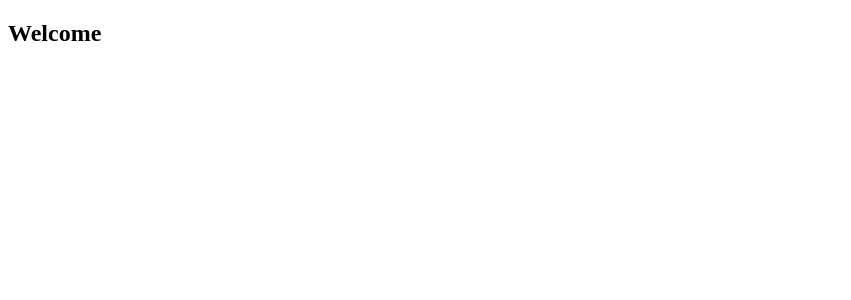
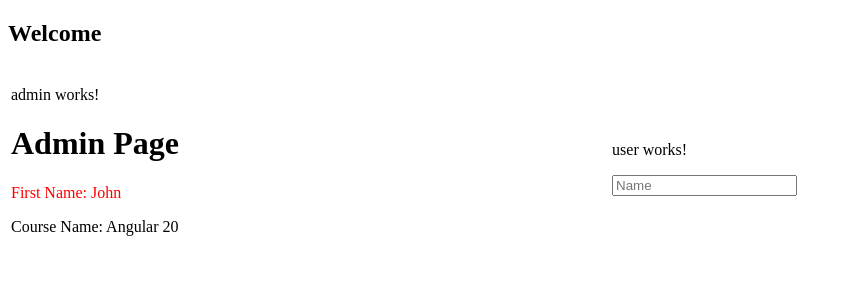
Before and after one commit to Shajjad002/Angular20, an Angular app: page / in a window 1280 px wide. Shown: the top 300 px of the page, without its empty margins (0-851 px from the left). Built offline with nearby package versions, Linux system fonts and the light colour scheme.

Commit message:
user admin component

```diff
--- a/src/app/app.html
+++ b/src/app/app.html
@@ -1 +1,7 @@
 <h2>Welcome</h2>
+<table style="width: 100%;">
+    <tr>
+        <td><app-admin></app-admin></td>
+        <td><app-user></app-user></td>
+    </tr>
+</table>
--- a/src/app/app.ts
+++ b/src/app/app.ts
@@ -1,9 +1,11 @@
 import { Component, signal } from '@angular/core';
 import { RouterOutlet } from '@angular/router';
+import { Admin } from './components/admin/admin';
+import { User } from './components/user/user';
 
 @Component({
   selector: 'app-root',
-  imports: [RouterOutlet],
+  imports: [RouterOutlet,Admin,User],
   templateUrl: './app.html',
   styleUrl: './app.css'
 })
--- /dev/null
+++ b/src/app/components/admin/admin.css
@@ -0,0 +1,3 @@
+.primaryColor{
+    color: red;
+}
--- /dev/null
+++ b/src/app/components/admin/admin.html
@@ -0,0 +1,5 @@
+<p>admin works!</p>
+<h1>Admin Page</h1>
+
+<p class="primaryColor">First Name: {{firstName}}</p>
+<p>Course Name: {{coursName}}</p>
--- /dev/null
+++ b/src/app/components/admin/admin.ts
@@ -0,0 +1,16 @@
+import { Component } from '@angular/core';
+
+@Component({
+  selector: 'app-admin',
+  imports: [],
+  templateUrl: './admin.html',
+  styleUrl: './admin.css',
+})
+export class Admin {
+
+  firstName = 'John';
+  coursName = 'Angular 20';
+  rollNo = 111;
+
+
+}
--- a/src/app/components/user/user.html
+++ b/src/app/components/user/user.html
@@ -1 +1,3 @@
 <p>user works!</p>
+
+<input type="text" placeholder="Name"/>
```
Also changed, not shown: 1 other file (tests, documents, lock files or other folders).
